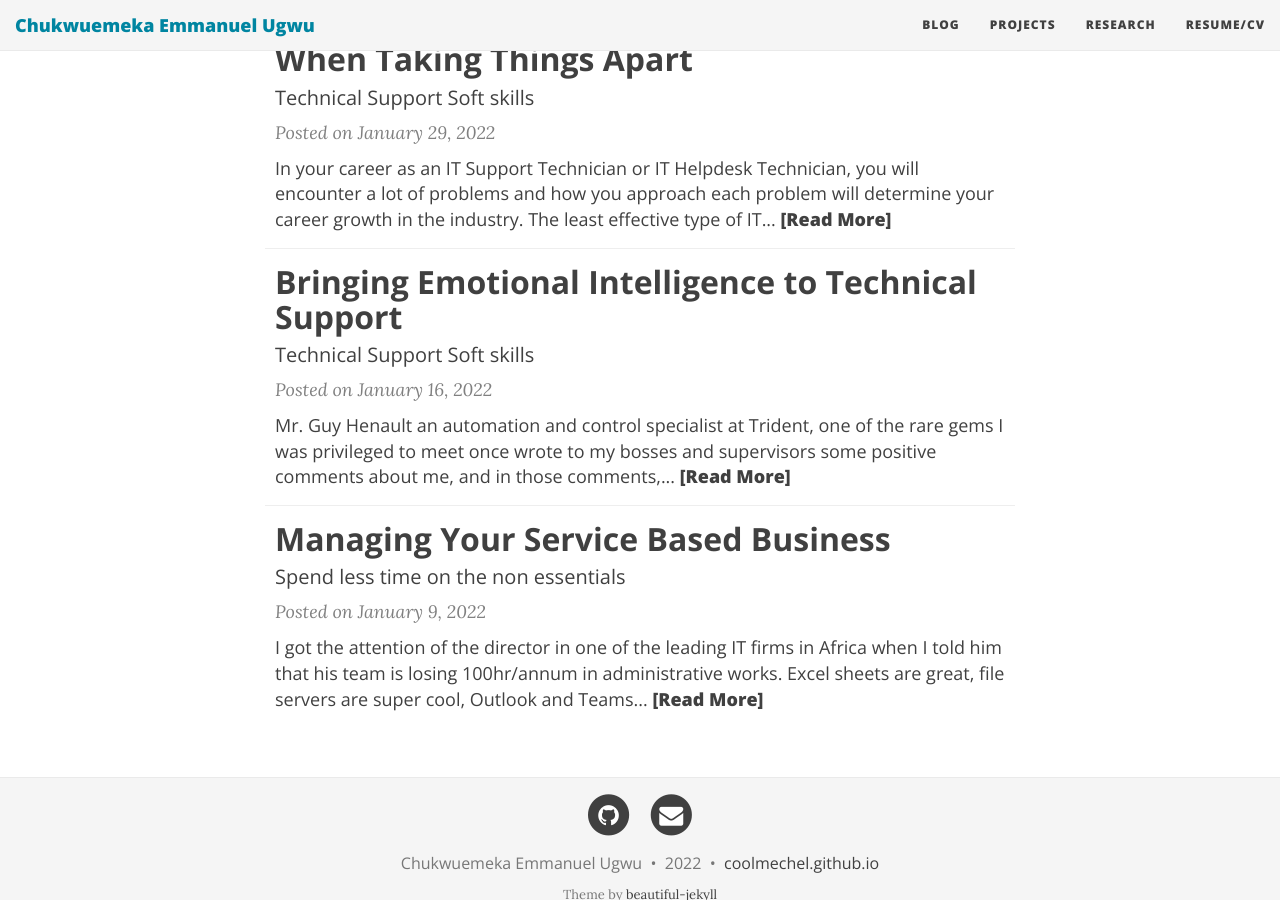
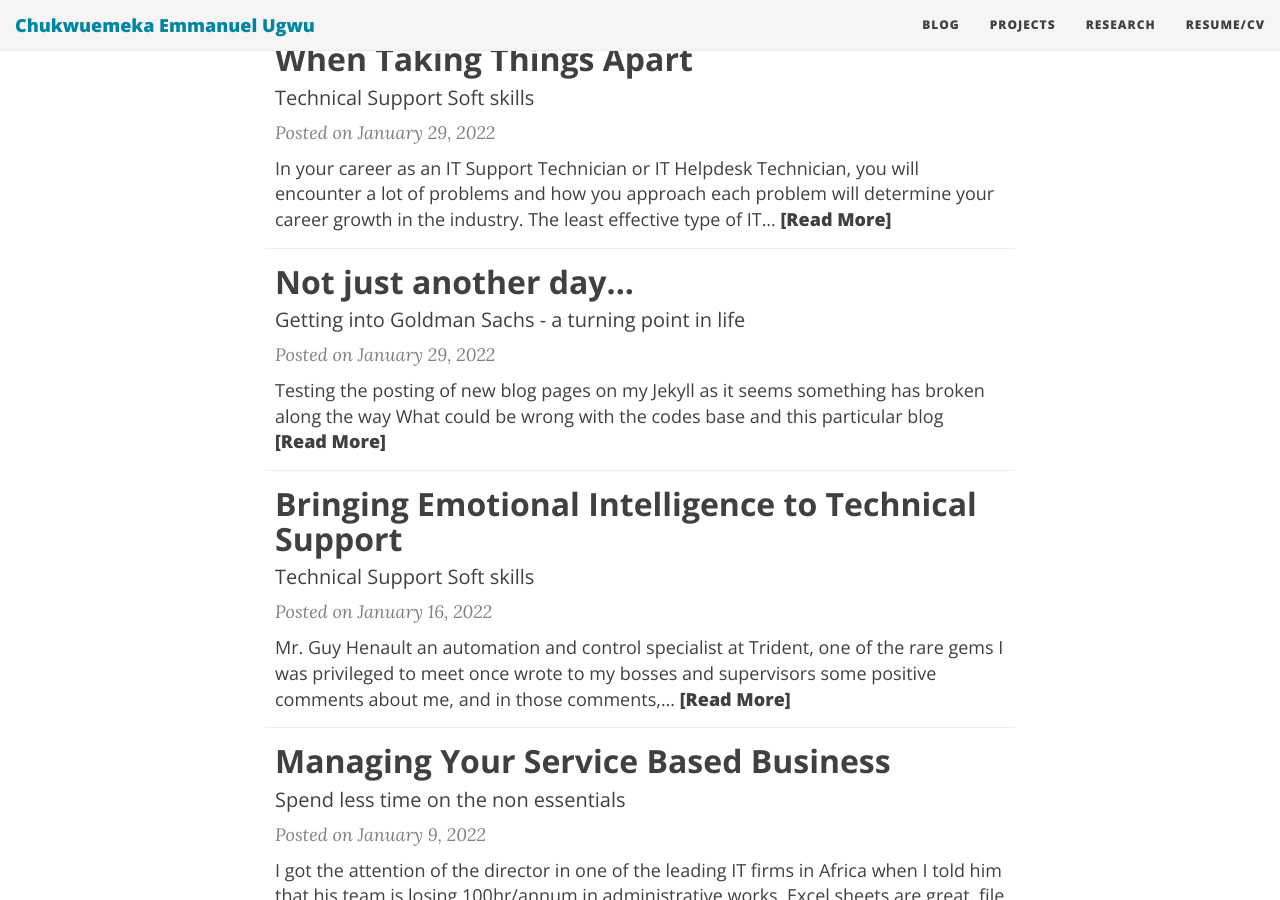
Before and after one commit to coolmechel/blog, a Jekyll site: the page built from index.html, in a window 1280 px wide and 900 px high, scrolled down 407 px. Built offline with Jekyll 4.4.1, drawn with Linux system fonts in a browser that asks for light colours; nearby versions of some CDN libraries; the list of posts is cut into pages by our own code.

Commit message:
Testing page

```diff
--- /dev/null
+++ b/_posts/2022-01-29-testing-the-blog-pages.md
@@ -0,0 +1,14 @@
+---
+layout: post
+title: Not just another day...
+subtitle: Getting into Goldman Sachs - a turning point in life
+tags: [Tech]
+published: true
+---
+
+
+### Testing the posting of new blog pages on my Jekyll as it seems something has broken along the way
+
+![desktop support](../img/desktop-support.jpg "Helpdesk Support at Work")
+
+What could be wrong with the codes base and this particular blog
```
Also changed, not shown: _posts/2022-01-29-when-taking-things-apart.md (+0 -1 lines).
